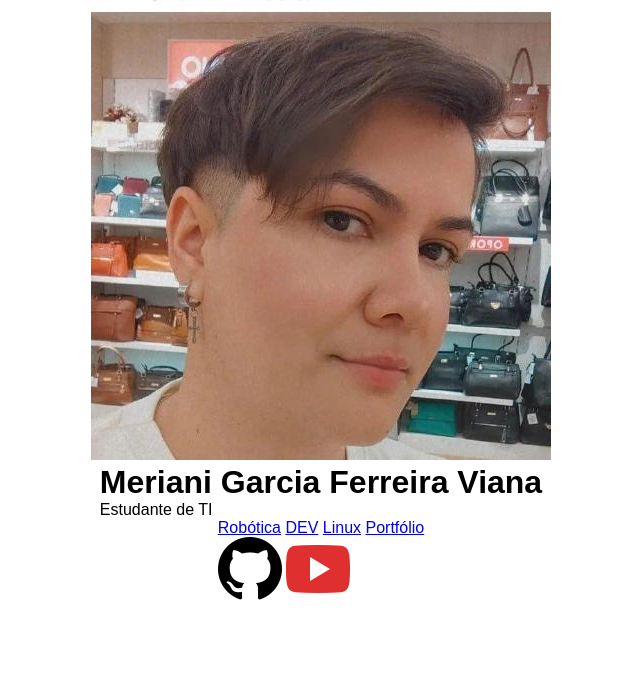
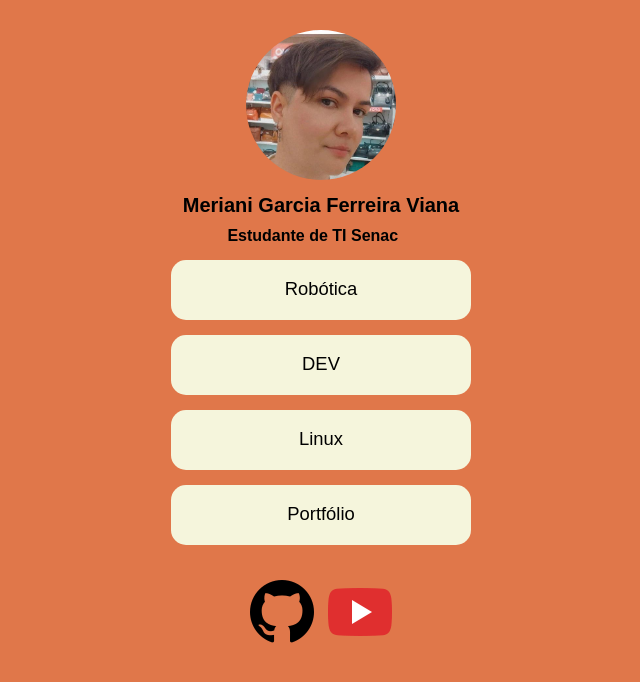
Before and after one commit to merianigarcia/Hub-Links, a plain HTML site: page index.html in a window 1280 px wide. Shown: the whole page, without its empty margins (319-959 px from the left). Drawn offline with Linux system fonts and the light colour scheme.

Commit message:
Finalização do Projeto - folha de estilo

```diff
--- a/index.html
+++ b/index.html
@@ -12,8 +12,8 @@
     <link rel="preconnect" href="https://fonts.gstatic.com" crossorigin>
     <link href="https://fonts.googleapis.com/css2?family=Open+Sans:ital,wght@0,300..800;1,300..800&display=swap"
         rel="stylesheet">
-        <!-- folha de estilo-->
-        <link rel="stylesheet" href="style.css">
+    <!-- folha de estilo-->
+    <link rel="stylesheet" href="style.css">
 
 
 </head>
@@ -30,13 +30,13 @@
         <!-- PRINCIPAL-->
         <main>
             <h1>Meriani Garcia Ferreira Viana</h1>
-            <p>Estudante de TI</p>
+            <p>Estudante de TI Senac</p>
         </main>
 
         <!-- Links-->
-        <div>
 
-            <div id="links">
+
+            <div class="conteiner">
                 <a href="https://roboticapratica.com.br/">Robótica</a>
                 <a href="https://devtutorial.com.br/">DEV</a>
                 <a href="https://linuxtutorial.com.br/">Linux</a>
--- a/style.css
+++ b/style.css
@@ -22,4 +22,62 @@
 
 body {
     font-family: "Krona One", sans-serif;
+    background-color: var(--Laranja);
 }
+
+/* Cabeçalho */
+header img {
+    width: 150px;
+    /* largura da imagem */
+    height: 150px;
+    /* altura da imagem */
+    margin-top: 30px;
+    /* margem superior da imagem */
+    border-radius: 50%;
+    /* para deixar as bordas redondas */
+}
+
+/* principal */
+main {
+    text-align: center;
+}
+
+main h1 {
+    margin-top: 10px;
+    margin-bottom: 10px;
+    font-size: 1.25rem;
+    /* para diminuir o tamanho da fonte */
+    font-weight: 750;
+    /* para deixar em negrito */
+    color: var(--Preto);
+}
+
+main p {
+    max-width: 210px;
+    margin-bottom: 15px;
+    color: var(--Preto);
+    font-weight: 750;
+    margin-left: 25px;
+}
+
+/* links */
+.conteiner > a {
+    text-decoration: none;
+    background-color: beige;
+    color: var(--Preto);
+    width: 300px;
+    height: 60px;
+    margin-bottom: 15px;
+    text-align: center;
+    padding-top: 18px;
+    border-radius: 15px;
+    font-size: 1.15rem;
+}
+
+/* Rodapé */
+footer {
+    margin-top: 20px;
+}
+footer img {
+    margin: 0px 5px;
+}
```
